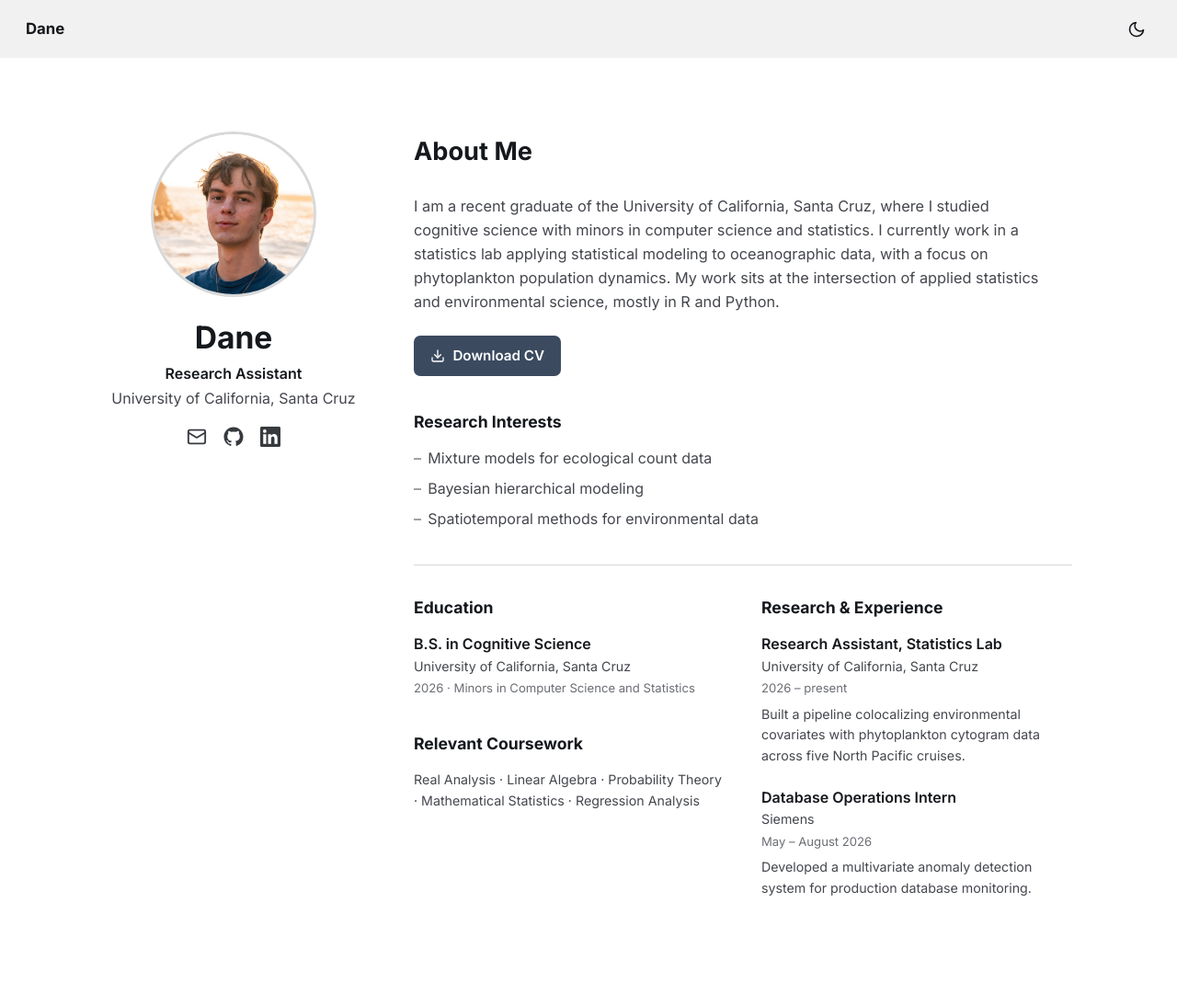
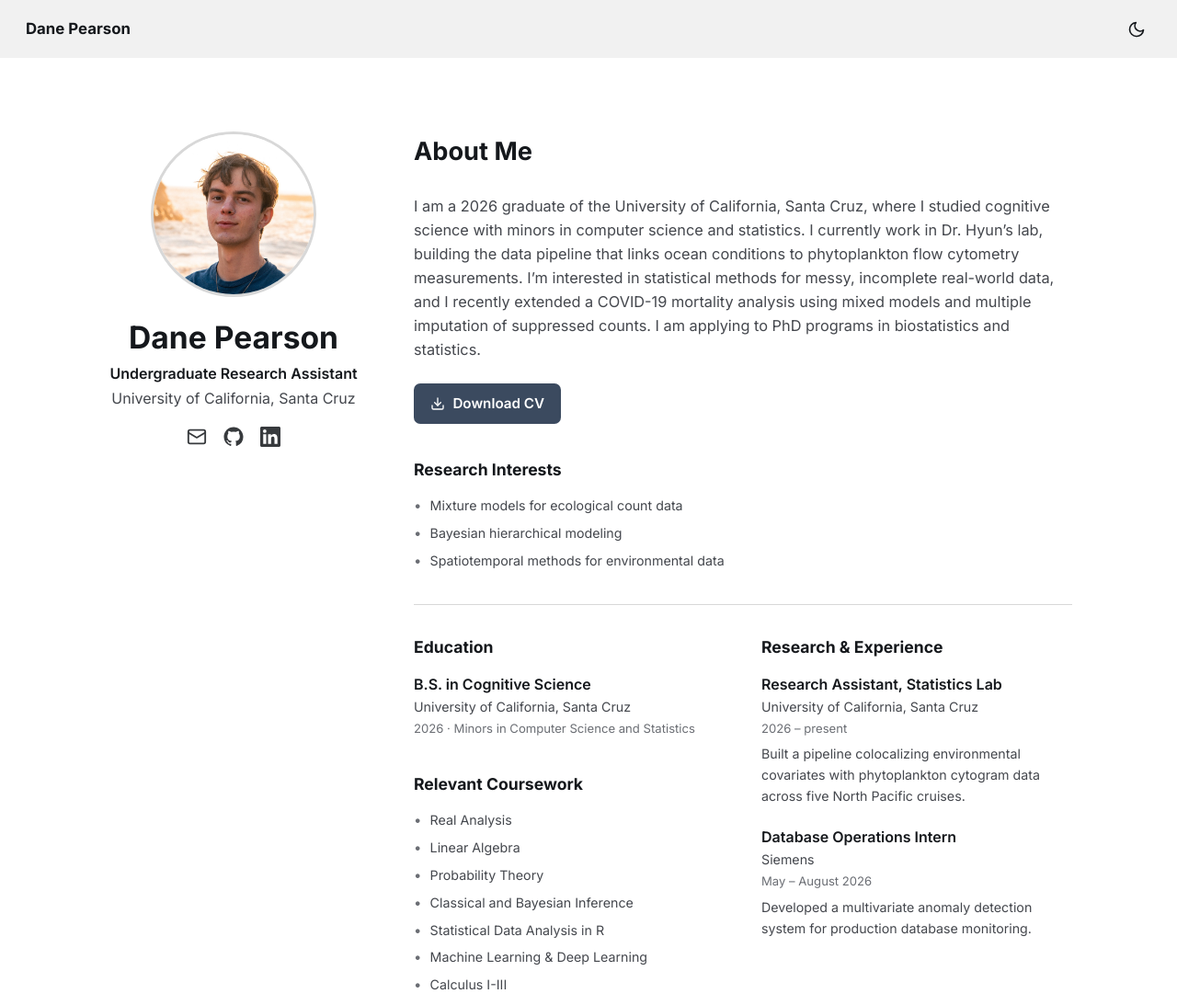
Before and after one commit to danepearson/danepearson.github.io, a plain HTML site: page index.html in a window 1280 px wide. Shown: the whole page at 92% size. Drawn offline with Linux system fonts and the light colour scheme.

Commit message:
Update index.html

```diff
--- a/index.html
+++ b/index.html
@@ -3,20 +3,7 @@
   ============================================================================
   PERSONAL LANDING PAGE
   ============================================================================
-  Everything (structure, styling, and the dark-mode toggle) lives in this one
-  file. Drop it at the root of your <username>.github.io repository.
 
-  EVERY SPOT YOU NEED TO EDIT IS MARKED WITH:  <<< EDIT
-  Search the file for "EDIT" to find them all.
-
-  Files you need to add next to this one:
-    profile.jpg   your headshot (square image works best, it gets cropped
-                  into a circle)
-    cv.pdf        your CV, if you want the Download CV button to work
-    .nojekyll     an EMPTY file with that exact name. It tells GitHub Pages
-                  to serve this HTML as-is instead of running it through
-                  Jekyll.
-  ============================================================================
 -->
 
 <!--
@@ -34,7 +21,7 @@
   -->
   <meta name="viewport" content="width=device-width, initial-scale=1">
 
-  <title>Dane</title> <!-- <<< EDIT: shows in the browser tab -->
+  <title>Dane Pearson</title>
 
   <!-- Loads the Inter typeface from Google Fonts. -->
   <link rel="preconnect" href="https://fonts.googleapis.com">
@@ -331,15 +318,20 @@
 
     .plain-list li {
       color: var(--text-muted);
+      font-size: 0.89rem;   /* matches .entry-note below */
       margin-bottom: 0.45rem;
-      padding-left: 0.95rem;
+      padding-left: 1.1rem;
       position: relative;
     }
 
     .plain-list li::before {
-      content: "–";
+      content: "•";          /* bullet character; use "–" for an en dash */
       position: absolute;
       left: 0;
+      /* The raw bullet glyph is a little large and sits slightly high next
+         to Inter's lowercase letters, so it gets scaled down and nudged. */
+      font-size: 1.05em;
+      line-height: 1.5;
       color: var(--text-faint);
     }
 
@@ -365,11 +357,6 @@
       font-size: 0.89rem;
       color: var(--text-muted);
       margin-top: 0.4rem;
-    }
-
-    .coursework {
-      font-size: 0.89rem;
-      color: var(--text-muted);
     }
 
     /* ======================================================================
@@ -408,7 +395,7 @@
 
   <!-- ========================= TOP BAR ========================= -->
   <header class="topbar">
-    <a class="topbar-name" href="/">Dane</a> <!-- <<< EDIT: your name -->
+    <a class="topbar-name" href="/">Dane Pearson</a>
 
     <button class="theme-toggle" id="theme-toggle" aria-label="Toggle light and dark mode">
       <!-- Sun icon: shown in dark mode -->
@@ -432,19 +419,15 @@
       <!-- ---------- LEFT COLUMN ---------- -->
       <aside class="profile-col">
 
-        <!-- <<< EDIT: save your headshot as profile.jpg next to this file.
-             The alt text is read aloud by screen readers. -->
-        <img class="avatar" src="profile.jpg" alt="Photo of Dane">
+        <img class="avatar" src="profile.jpg" alt="Photo of Dane Pearson">
 
-        <h1 class="name">Dane</h1>                              <!-- <<< EDIT -->
-        <p class="role">Research Assistant</p>                   <!-- <<< EDIT -->
+        <h1 class="name">Dane Pearson</h1>                              <!-- <<< EDIT -->
+        <p class="role">Undergraduate Research Assistant</p>                   <!-- <<< EDIT -->
         <p class="org">University of California, Santa Cruz</p>  <!-- <<< EDIT -->
 
         <nav class="social">
 
-          <!-- <<< EDIT: replace with your email address. The "mailto:"
-               prefix is what makes it open a mail client. -->
-          <a href="mailto:you@example.com" aria-label="Email" title="Email">
+          <a href="mailto:daapears@ucsc.edu" aria-label="Email" title="Email">
             <svg width="22" height="22" viewBox="0 0 24 24" fill="none"
                  stroke="currentColor" stroke-width="2" stroke-linecap="round" stroke-linejoin="round">
               <rect x="2" y="4" width="20" height="16" rx="2"/>
@@ -452,8 +435,7 @@
             </svg>
           </a>
 
-          <!-- <<< EDIT: your GitHub profile URL -->
-          <a href="https://github.com/YOUR-USERNAME" aria-label="GitHub" title="GitHub"
+          <a href="https://github.com/danepearson" aria-label="GitHub" title="GitHub"
              target="_blank" rel="noopener">
             <svg width="22" height="22" viewBox="0 0 24 24" fill="currentColor">
               <path d="M12 .5C5.73.5.5 5.73.5 12a11.5 11.5 0 0 0 7.86 10.92c.58.1.79-.25.79-.56
@@ -467,8 +449,7 @@
             </svg>
           </a>
 
-          <!-- <<< EDIT: your LinkedIn profile URL -->
-          <a href="https://www.linkedin.com/in/YOUR-HANDLE" aria-label="LinkedIn" title="LinkedIn"
+          <a href="https://www.linkedin.com/in/dane-pearson" aria-label="LinkedIn" title="LinkedIn"
              target="_blank" rel="noopener">
             <svg width="22" height="22" viewBox="0 0 24 24" fill="currentColor">
               <path d="M20.45 20.45h-3.56v-5.57c0-1.33-.03-3.04-1.85-3.04-1.86 0-2.14 1.45-2.14 2.94v5.67
@@ -487,17 +468,17 @@
         <h2>About Me</h2>
 
         <!--
-          <<< EDIT: THIS IS A PLACEHOLDER I WROTE, NOT YOUR WORDS.
-          Rewrite it before you publish. Two to four sentences is the right
-          length for this layout.
+          <<< EDIT:
         -->
         <p class="bio">
-          I am a recent graduate of the University of California, Santa Cruz, where I
+          I am a 2026 graduate of the University of California, Santa Cruz, where I
           studied cognitive science with minors in computer science and statistics. I
-          currently work in a statistics lab applying statistical modeling to
-          oceanographic data, with a focus on phytoplankton population dynamics. My
-          work sits at the intersection of applied statistics and environmental
-          science, mostly in R and Python.
+          currently work in Dr. Hyun&rsquo;s lab, building the data pipeline that
+          links ocean conditions to phytoplankton flow cytometry measurements. I&rsquo;m
+          interested in statistical methods for messy, incomplete real-world data, and I
+          recently extended a COVID-19 mortality analysis using mixed models and multiple
+          imputation of suppressed counts. I am applying to PhD programs in biostatistics
+          and statistics.
         </p>
 
         <!-- <<< EDIT: save your CV as cv.pdf next to this file.
@@ -537,14 +518,18 @@
               <div class="entry-date">2026 · Minors in Computer Science and Statistics</div>
             </div>
 
-            <!-- <<< EDIT: list only courses you have actually taken.
-                 Delete this block if you would rather leave it off. -->
+            <!-- <<< EDIT: list only courses you have actually taken. -->
             <div class="section">
               <h3>Relevant Coursework</h3>
-              <p class="coursework">
-                Real Analysis · Linear Algebra · Probability Theory ·
-                Mathematical Statistics · Regression Analysis
-              </p>
+              <ul class="plain-list">
+                <li>Real Analysis</li>
+                <li>Linear Algebra</li>
+                <li>Probability Theory</li>
+                <li>Classical and Bayesian Inference</li>
+                <li>Statistical Data Analysis in R</li>
+                <li>Machine Learning &amp; Deep Learning</li>
+                <li>Calculus I-III</li>
+              </ul>
             </div>
           </div>
 
```
